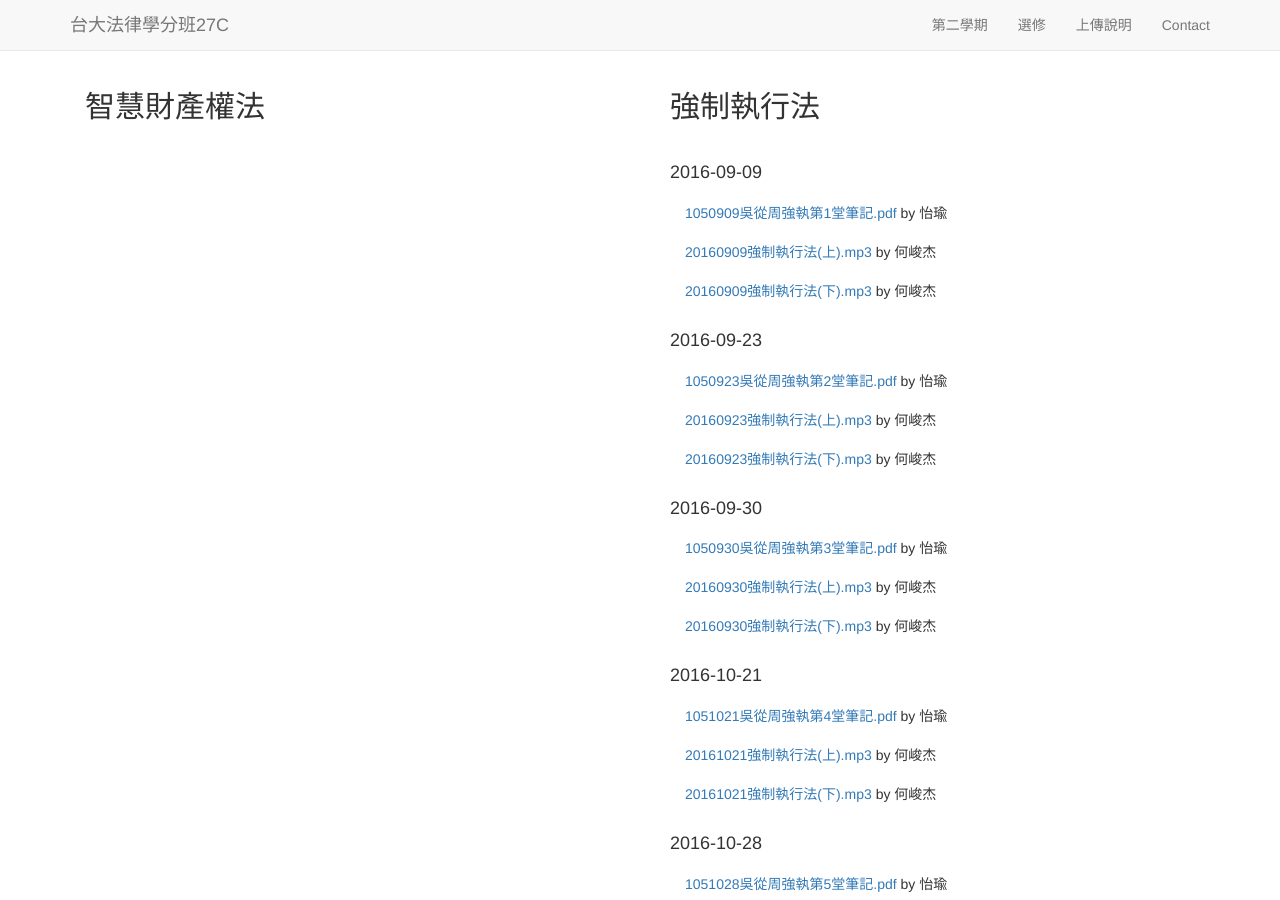
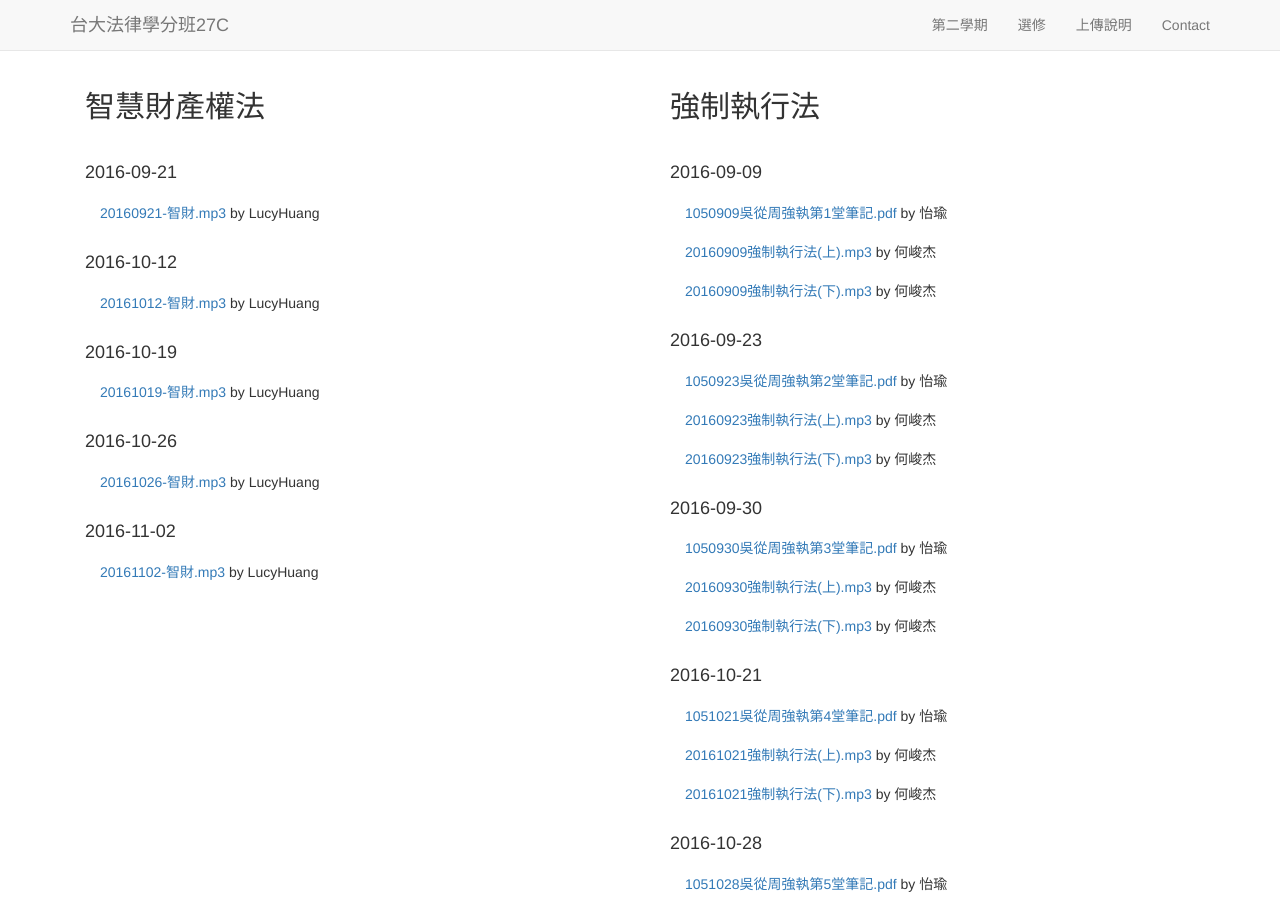
Before and after one commit to maxmilian/ntu_specs_law, a Jekyll site: the page built from elective/index.html, in a window 1280 px wide and 900 px high. Built offline with Jekyll 4.4.1, drawn with Linux system fonts in a browser that asks for light colours; nearby versions of some CDN libraries.

Commit message:
upload Lucy records

```diff
--- a/_config.yml
+++ b/_config.yml
@@ -20,6 +20,9 @@ criminal_procedure_ra_record: "https://s3-ap-northeast-1.amazonaws.com/maxmilian
 
 enforcement_act_record: "https://s3-ap-northeast-1.amazonaws.com/maxmilian-ntu-specs-law/elective/enforcement_act/records"
 enforcement_act_ra_record: "https://s3-ap-northeast-1.amazonaws.com/maxmilian-ntu-specs-law/elective/enforcement_act/ra_records"
+
+intellectual_property_record: "https://s3-ap-northeast-1.amazonaws.com/maxmilian-ntu-specs-law/elective/intellectual_property/records"
+intellectual_property_ra_record: "https://s3-ap-northeast-1.amazonaws.com/maxmilian-ntu-specs-law/elective/intellectual_property/ra_records"
 
 encoding: utf-8
 
--- a/elective/index.html
+++ b/elective/index.html
@@ -9,6 +9,26 @@ layout: template1
     <div class="col-md-6">
       <h2>智慧財產權法</h2>
       <br/>
+      <h4>2016-09-21</h4>
+      <ul class="list-group">
+        <li class="list-group-item"><a href="{{ site.intellectual_property_record }}/Huang_1.mp3">20160921-智財.mp3</a> by LucyHuang</li>
+      </ul>
+      <h4>2016-10-12</h4>
+      <ul class="list-group">
+        <li class="list-group-item"><a href="{{ site.intellectual_property_record }}/Huang_2.mp3">20161012-智財.mp3</a> by LucyHuang</li>
+      </ul>
+      <h4>2016-10-19</h4>
+      <ul class="list-group">
+        <li class="list-group-item"><a href="{{ site.intellectual_property_record }}/Huang_3.mp3">20161019-智財.mp3</a> by LucyHuang</li>
+      </ul>
+      <h4>2016-10-26</h4>
+      <ul class="list-group">
+        <li class="list-group-item"><a href="{{ site.intellectual_property_record }}/Huang_4.mp3">20161026-智財.mp3</a> by LucyHuang</li>
+      </ul>
+      <h4>2016-11-02</h4>
+      <ul class="list-group">
+        <li class="list-group-item"><a href="{{ site.intellectual_property_record }}/Huang_5.mp3">20161102-智財.mp3</a> by LucyHuang</li>
+      </ul>
     </div>
     <div class="col-md-6">
       <h2>強制執行法</h2>
```
Also changed, not shown: semester2/index.html (+6 -1 lines).
